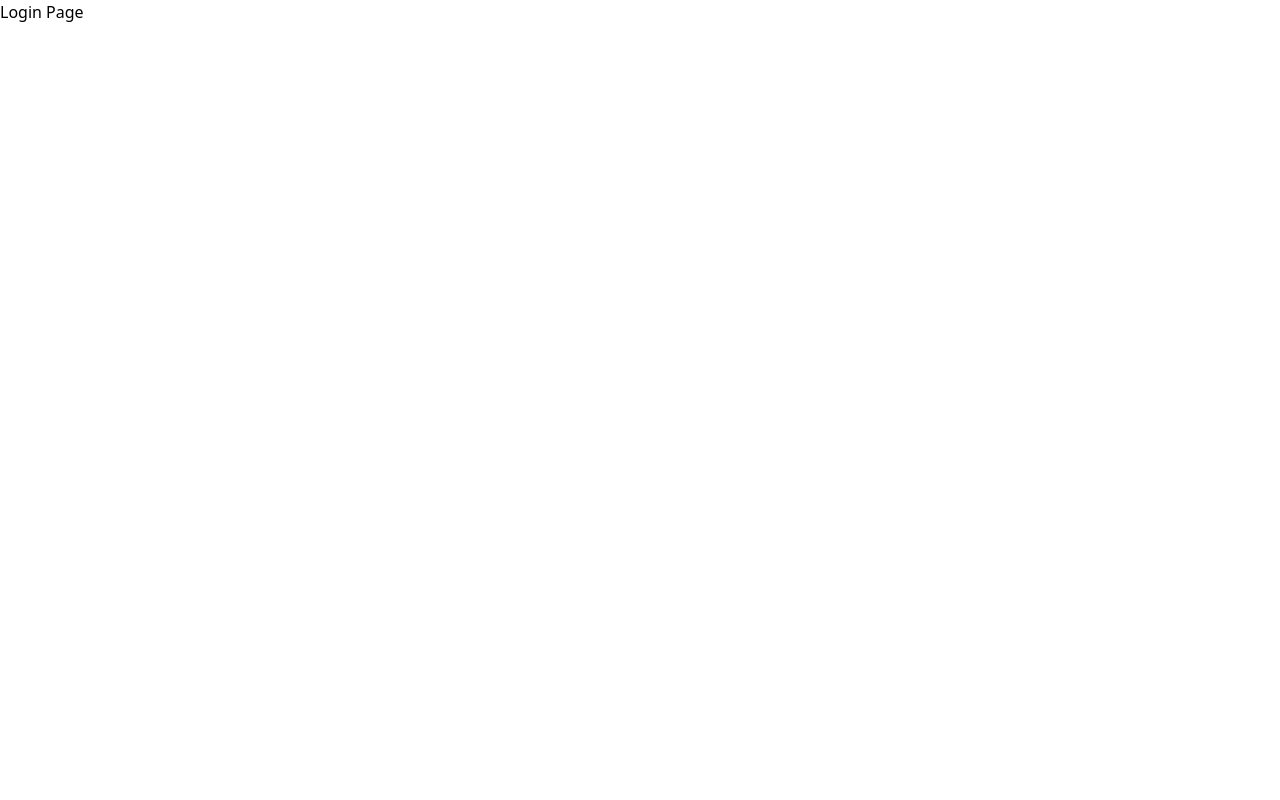
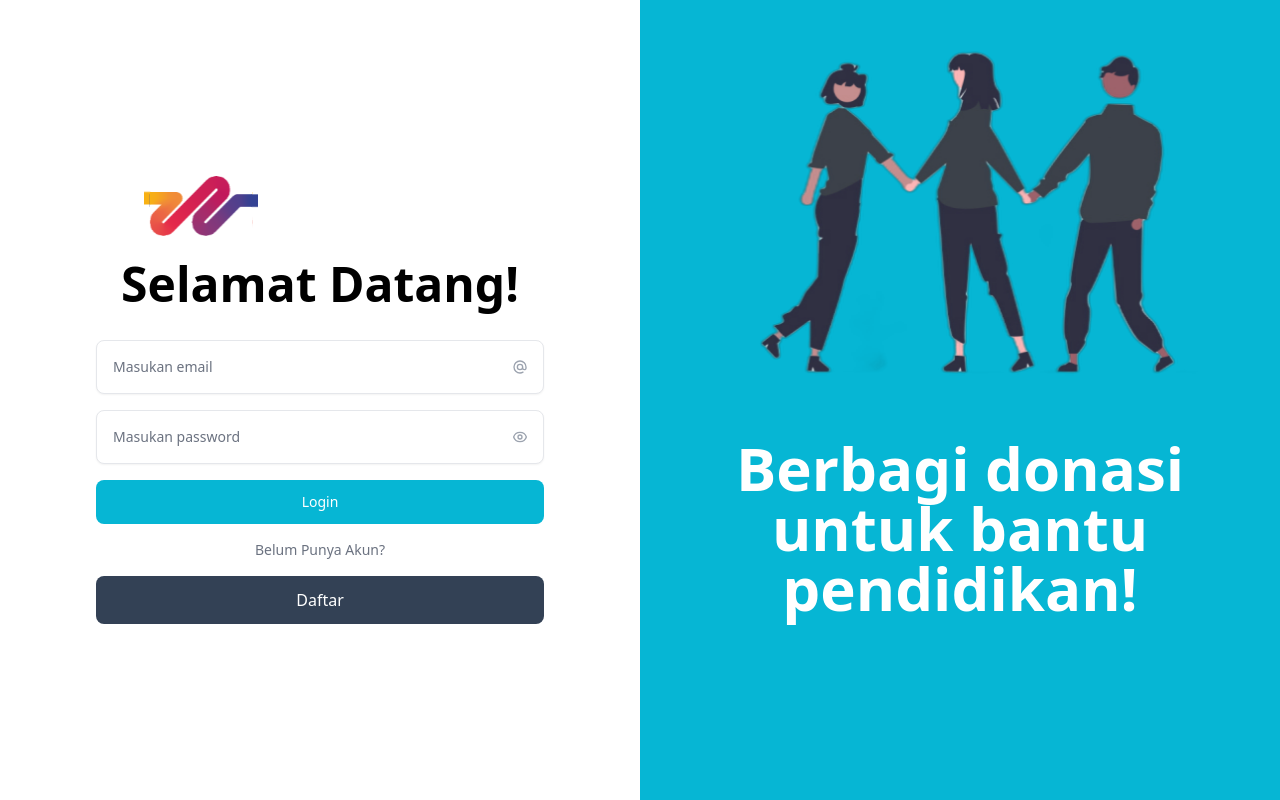
Before and after one commit to ronywahyuu/capstone-fe, a React (Vite) app: page /login in a window 1280 px wide. Built offline with nearby package versions, Linux system fonts and the light colour scheme.

Commit message:
membuat login page dan menambahkan gamber lives-matter.png

```diff
--- a/src/pages/auth/login.jsx
+++ b/src/pages/auth/login.jsx
@@ -1,10 +1,67 @@
-
 const LoginPage = () => {
   return (
-    <section className="bg-white">
-      <div>Login Page</div>
+    <section className="relative flex flex-wrap lg:h-screen lg:items-center">
+      <div className="w-full px-4 py-12 sm:px-6 sm:py-16 lg:w-1/2 lg:px-8 lg:py-24">
+        <img src="./public/logo.svg" alt="Logo Toghetherboost Apps" className="ml-28 mb-6" />
+        <div className="mx-auto max-w-lg text-center">
+          <h1 className="text-2xl font-bold sm:text-5xl">Selamat Datang!</h1>
+        </div>
+
+        <form action="" className="mx-auto mb-0 mt-8 max-w-md space-y-4">
+          <div>
+            <label htmlFor="email" className="sr-only">
+              Email
+            </label>
+
+            <div className="relative">
+              <input type="email" className="w-full rounded-lg border-gray-200 p-4 pe-12 text-sm shadow-sm" placeholder="Masukan email" />
+
+              <span className="absolute inset-y-0 end-0 grid place-content-center px-4">
+                <svg xmlns="http://www.w3.org/2000/svg" className="h-4 w-4 text-gray-400" fill="none" viewBox="0 0 24 24" stroke="currentColor">
+                  <path strokeLinecap="round" strokeLinejoin="round" strokeWidth="2" d="M16 12a4 4 0 10-8 0 4 4 0 008 0zm0 0v1.5a2.5 2.5 0 005 0V12a9 9 0 10-9 9m4.5-1.206a8.959 8.959 0 01-4.5 1.207" />
+                </svg>
+              </span>
+            </div>
+          </div>
+
+          <div>
+            <label htmlFor="password" className="sr-only">
+              Password
+            </label>
+
+            <div className="relative">
+              <input type="password" className="w-full rounded-lg border-gray-200 p-4 pe-12 text-sm shadow-sm" placeholder="Masukan password" />
+
+              <span className="absolute inset-y-0 end-0 grid place-content-center px-4">
+                <svg xmlns="http://www.w3.org/2000/svg" className="h-4 w-4 text-gray-400" fill="none" viewBox="0 0 24 24" stroke="currentColor">
+                  <path strokeLinecap="round" strokeLinejoin="round" strokeWidth="2" d="M15 12a3 3 0 11-6 0 3 3 0 016 0z" />
+                  <path strokeLinecap="round" strokeLinejoin="round" strokeWidth="2" d="M2.458 12C3.732 7.943 7.523 5 12 5c4.478 0 8.268 2.943 9.542 7-1.274 4.057-5.064 7-9.542 7-4.477 0-8.268-2.943-9.542-7z" />
+                </svg>
+              </span>
+            </div>
+          </div>
+
+          <div className="flex items-center justify-between">
+            <button type="submit" className="inline-block w-full rounded-lg bg-cyan-500 px-5 py-3 text-sm font-medium text-white">
+              Login
+            </button>
+          </div>
+          <div className="">
+            <p className="text-sm text-center text-gray-500">Belum Punya Akun?</p>
+          </div>
+          <div className="flex items-center justify-between">
+            <button type="submit" className="inline-block w-full rounded-lg bg-slate-700 px-5 py-3 font-medium text-white ">
+              Daftar
+            </button>
+          </div>
+        </form>
+      </div>
+
+      <div className="relative bg-cyan-500 h-64 w-full sm:h-96 lg:h-full lg:w-1/2 flex flex-col justify-center items-center">
+        <img alt="Welcome" src="./public/lives-matter.png" className="absolute inset-0 object-cover" />
+        <p className="mt-64 text-white text-center text-2xl font-bold sm:text-6xl">Berbagi donasi untuk bantu pendidikan!</p>
+      </div>
     </section>
   );
 };
-
 export default LoginPage;
```
Also changed, not shown: src/App.jsx (+7 -8 lines), public/lives-matter.png (added).
